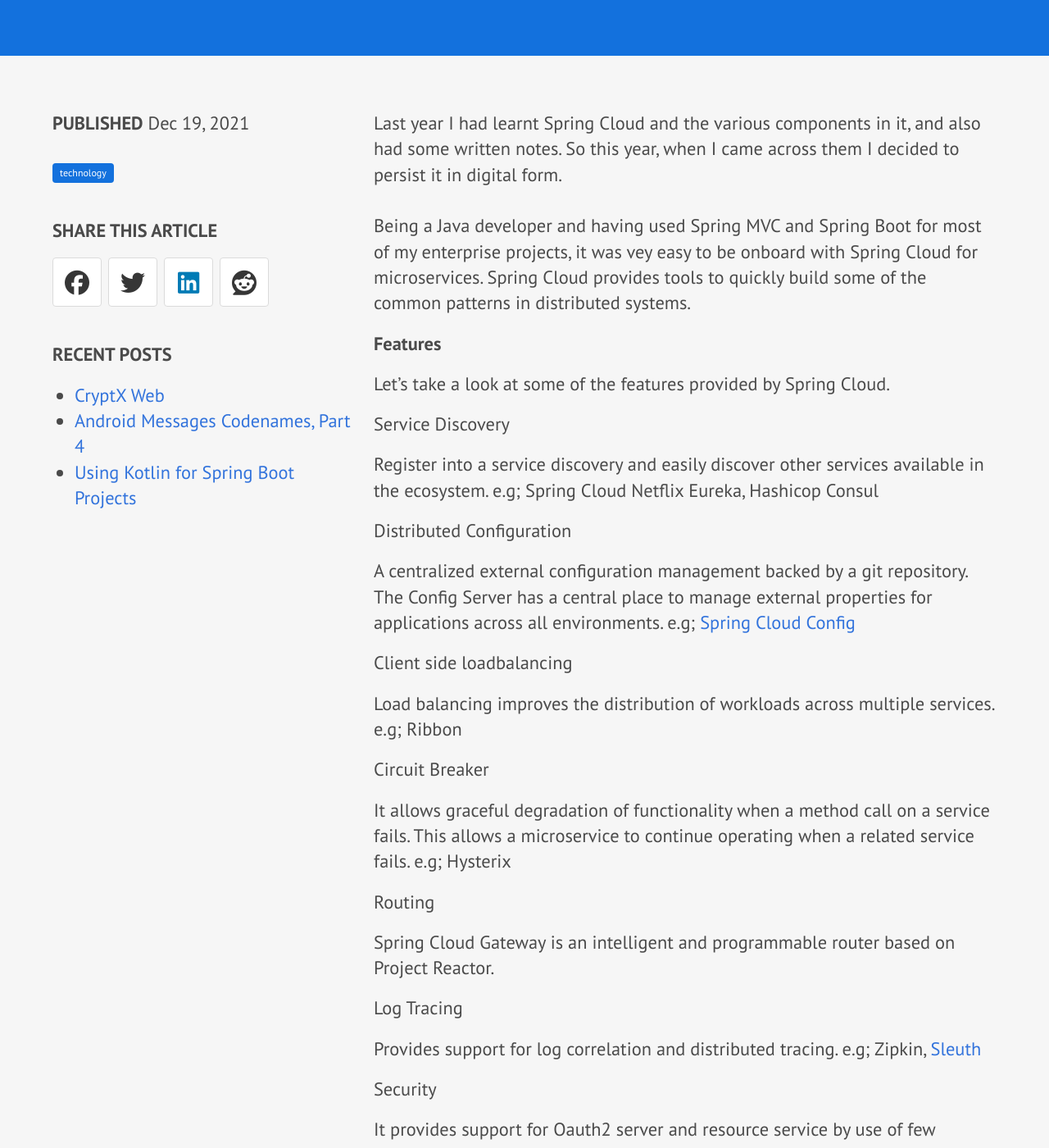
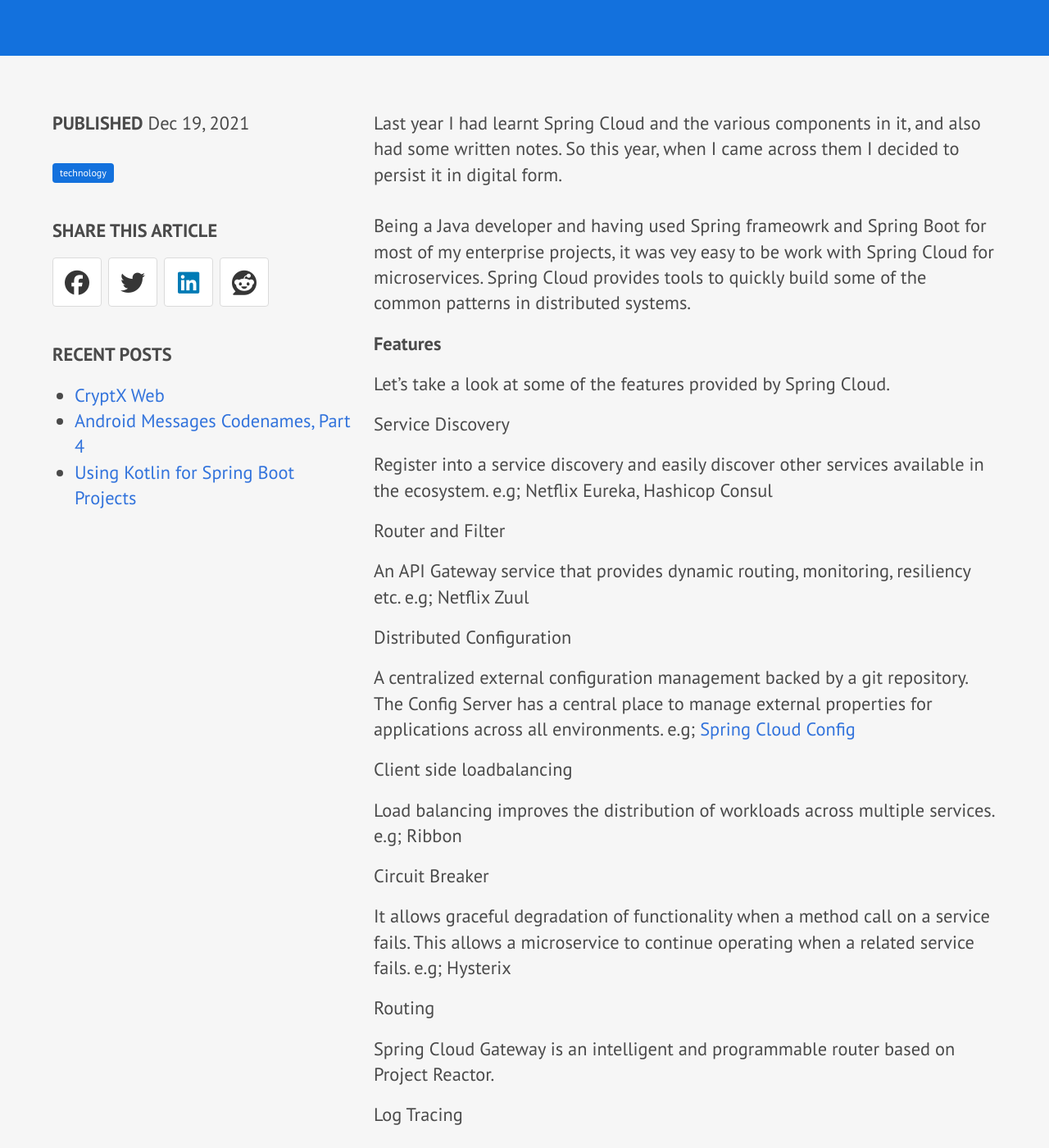
Before and after one commit to midhunhk/midhunhk.github.io, a Jekyll site: the page built from _posts/2021-12-19-spring-cloud.md, in a window 1280 px wide and 1400 px high, scrolled down 317 px. Shown: the whole window at 82% size. Built offline with Jekyll 4.4.1, drawn with Linux system fonts in a browser that asks for light colours; nearby versions of some CDN libraries; comment, search, counter and statistics services are not loaded; a style sheet for code colours, icons or effects is not loaded; some of the changed text lies outside the part shown.

Commit message:
update post

```diff
--- a/_posts/2021-12-19-spring-cloud.md
+++ b/_posts/2021-12-19-spring-cloud.md
@@ -6,7 +6,7 @@
 tags: [technology]
 ---
 Last year I had learnt Spring Cloud and the various components in it, and also had some written notes. So this year, when I came across them I decided to persist it in digital form. <br/><br/>
-Being a Java developer and having used Spring MVC and Spring Boot for most of my enterprise projects, it was vey easy to be onboard with Spring Cloud for microservices. Spring Cloud provides tools to quickly build some of the common patterns in distributed systems.
+Being a Java developer and having used Spring frameowrk and Spring Boot for most of my enterprise projects, it was vey easy to be work with Spring Cloud for microservices. Spring Cloud provides tools to quickly build some of the common patterns in distributed systems.
 <!-- more -->
 
 ## Features
@@ -14,7 +14,11 @@
 
 ### Service Discovery
 Register into a service discovery and easily discover other services available in the ecosystem.
-e.g; Spring Cloud Netflix Eureka, Hashicop Consul
+e.g; Netflix Eureka, Hashicop Consul
+
+### Router and Filter
+An API Gateway service that provides dynamic routing, monitoring, resiliency etc.
+e.g; Netflix Zuul
 
 ### Distributed Configuration
 A centralized external configuration management backed by a git repository. The Config Server has a central place to manage external properties for applications across all environments.
@@ -40,4 +44,4 @@
 
 ## References
 1. [Spring Cloud](https://spring.io/projects/spring-cloud)
-2. [spring cloud learning](https://github.com/ae-app-labs/spring-cloud-learning)
+2. [Spring Cloud Learning](https://github.com/ae-app-labs/spring-cloud-learning)
```
